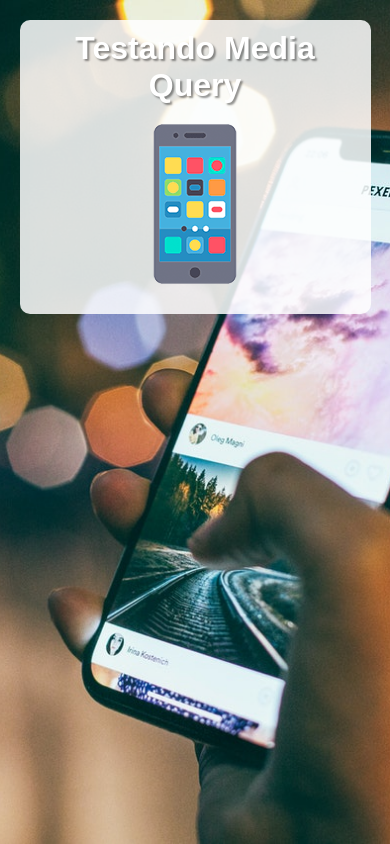
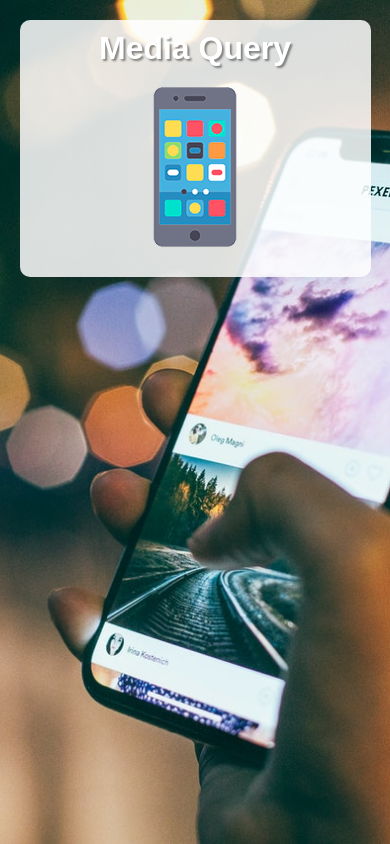
Before and after one commit to AlessandroLima23/DeviceBreakpoint, a plain HTML site: page index.html in a window 390 px wide. Drawn offline with Linux system fonts and the light colour scheme.

Commit message:
Alterando o h1 de: Testando Media Query / para: Media Query

```diff
--- a/index.html
+++ b/index.html
@@ -10,7 +10,7 @@
 </head>
 <body>
     <main>
-        <h1>Testando Media Query</h1>
+        <h1>Media Query</h1>
         <img id="phone" src="imagens/icon-phone.png" alt="Acessando via smartphone">
         <img id="tablet" src="imagens/icon-tablet.png" alt="Acessando via tablet">
         <img id="print" src="imagens/icon-print.png" alt="Versão para impressora">
```
